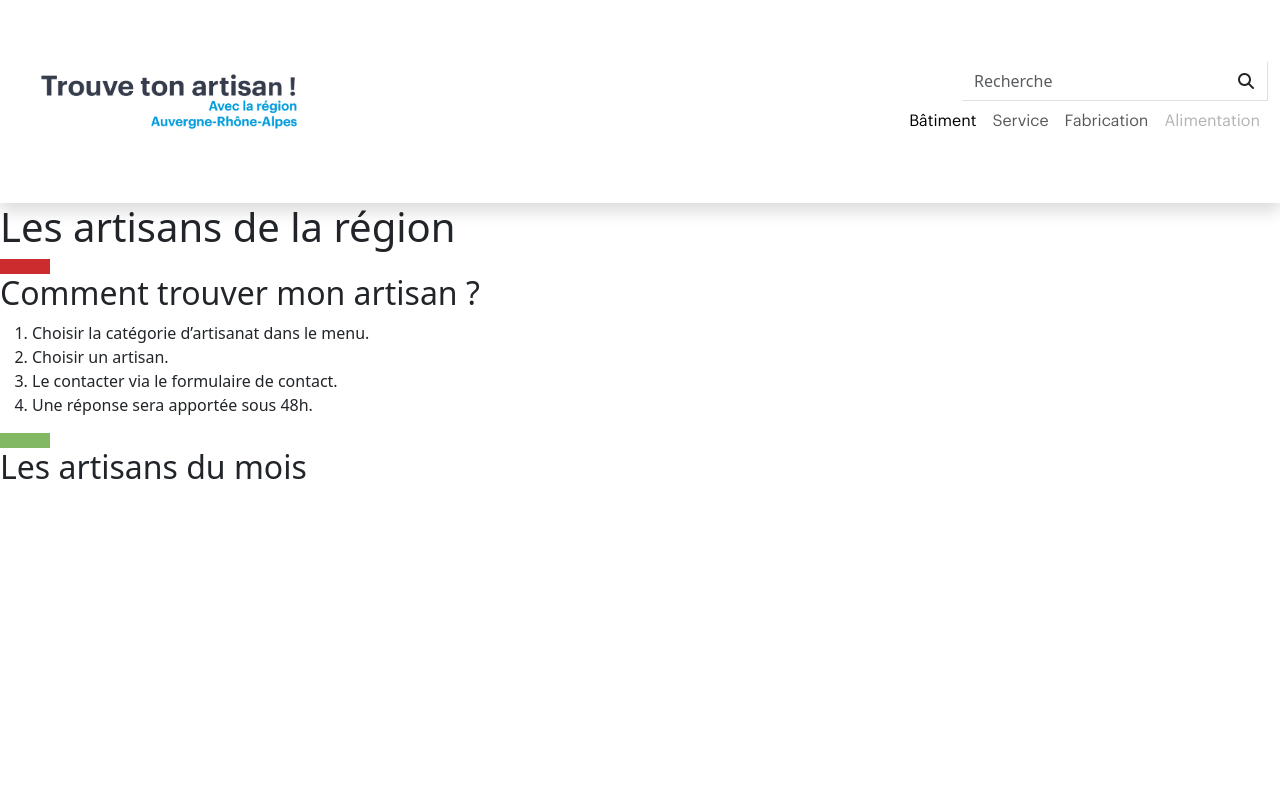
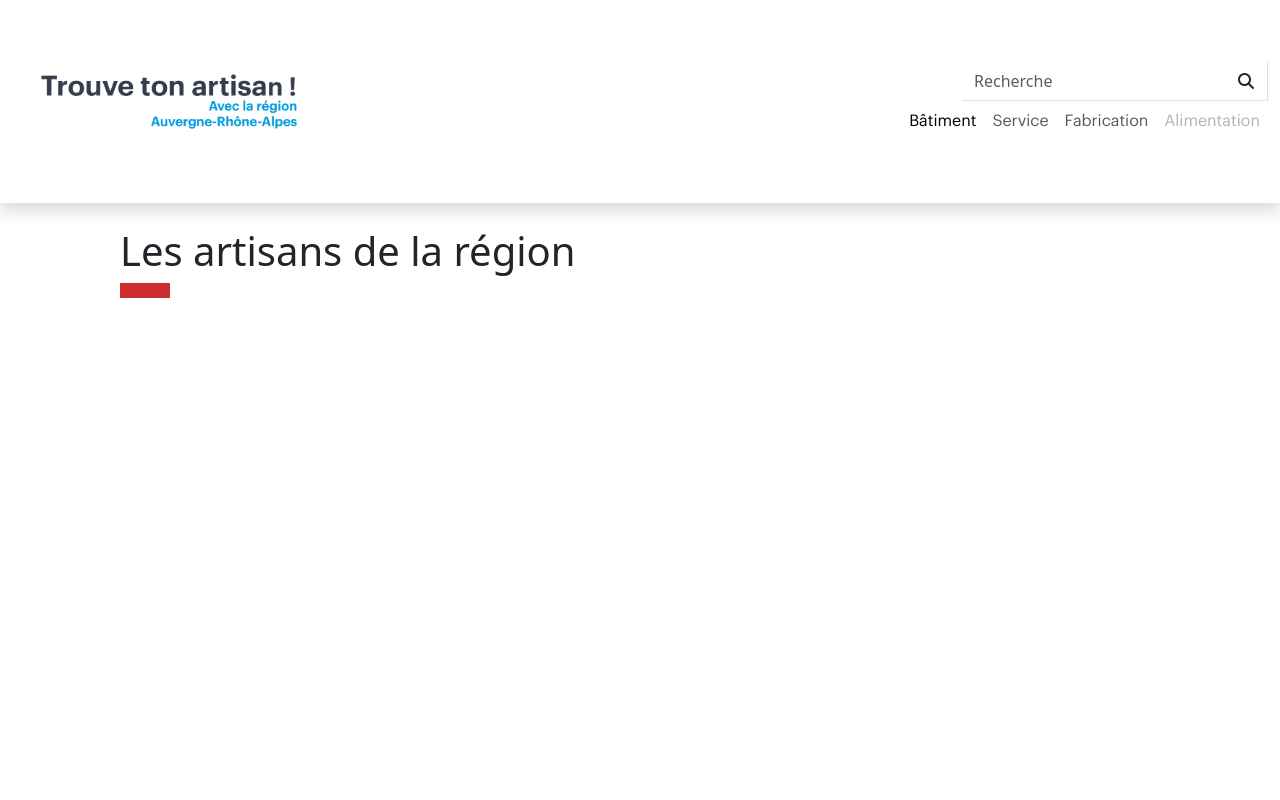
Before and after one commit to cgwena/trouve-ton-artisan, a React (Create React App) app: page / in a window 1280 px wide. Shown: the top 800 px of the page. Built offline with nearby package versions, Linux system fonts and the light colour scheme.

Commit message:
search result page

```diff
--- a/src/App.js
+++ b/src/App.js
@@ -2,6 +2,7 @@ import './App.css';
 import Header from './components/Header';
 import Footer from './components/Footer';
 import Home from './views/Home';
+import List from './views/List-result-search';
 import './App.scss';
 
 
@@ -9,7 +10,7 @@ function App() {
   return (
     <div className="App">
       <Header />
-      <Home />
+      <List />
       <Footer />
     </div>
   );
--- a/src/App.scss
+++ b/src/App.scss
@@ -49,4 +49,5 @@ footer {
 
 .page {
     min-height: 100vh;
+    padding: 24px 120px;
 }
--- a/src/views/List-result-search.js
+++ b/src/views/List-result-search.js
@@ -1,6 +1,9 @@
 const List = () => {
     return (
-        <div></div>
+        <div className="page">
+            <h1>Les artisans de la région</h1>
+            <div className="sep1"></div>
+        </div>
     )
 }
 
```
